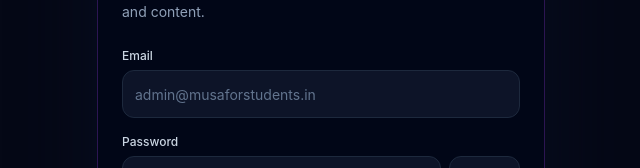
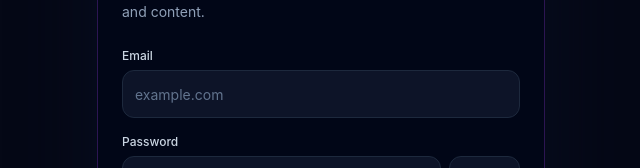
Before and after one commit to Yamankhan23/hackx, a React (Vite) app in the folder frontend/: page /admin/login in a window 1280 px wide. Shown: the part 312-480 px from the top of the page, without its empty margins (319-959 px from the left). Built offline with nearby package versions, Linux system fonts and the light colour scheme; no server answers.

Commit message:
fix: placeholder value in admin login

```diff
--- a/frontend/src/pages/admin/Login.tsx
+++ b/frontend/src/pages/admin/Login.tsx
@@ -45,7 +45,7 @@ export default function AdminLogin() {
               <span className="text-xs font-medium text-slate-300">Email</span>
               <input
                 className="h-12 rounded-xl border border-slate-800 bg-slate-900/90 px-3 text-sm text-white outline-none transition placeholder:text-slate-500 focus:border-purple-400 focus:ring-2 focus:ring-purple-500/20"
-                placeholder="admin@musaforstudents.in"
+                placeholder="example.com"
                 value={email}
                 onChange={(e) => setEmail(e.target.value)}
                 autoComplete="email"
```
